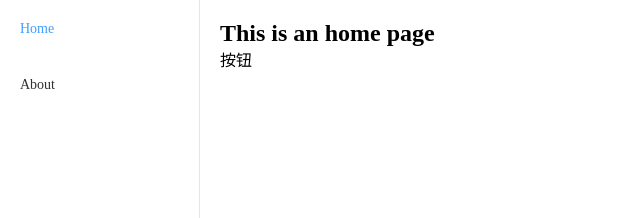
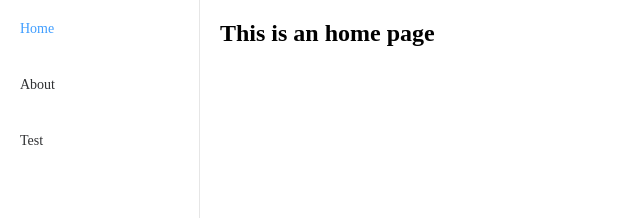
Before and after one commit to helloDangliyi/main-app, a Vue app: page / in a window 1280 px wide. Shown: the top 218 px of the page, without its empty margins (0-640 px from the left). Built offline with nearby package versions, Linux system fonts and the light colour scheme.

Commit message:
改造路由

```diff
--- a/package.json
+++ b/package.json
@@ -45,7 +45,9 @@
     "parserOptions": {
       "parser": "@babel/eslint-parser"
     },
-    "rules": {}
+    "rules": {
+      "vue/multi-word-component-names":"off"
+    }
   },
   "browserslist": [
     "> 1%",
--- a/src/App.vue
+++ b/src/App.vue
@@ -1,20 +1,6 @@
 <template>
   <div id="app">
-    <el-container>
-      <el-aside width="200px">
-        <el-menu default-active="/" router>
-          <el-menu-item index="/">
-            <span slot="title">Home</span>
-          </el-menu-item>
-          <el-menu-item index="/about">
-            <span slot="title">About</span>
-          </el-menu-item>
-        </el-menu>
-      </el-aside>
-      <el-main>
-        <router-view />
-      </el-main>
-    </el-container>
+   <router-view></router-view>
   </div>
 </template>
 
--- /dev/null
+++ b/src/layout/index.vue
@@ -0,0 +1,21 @@
+<template>
+  <el-container>
+    <el-aside width="200px">
+      <el-menu :default-active="$route.path" router>
+        <el-menu-item index="/">
+          <span slot="title">Home</span>
+        </el-menu-item>
+        <el-menu-item index="/about">
+          <span slot="title">About</span>
+        </el-menu-item>
+        <el-menu-item index="/sub-vue/micro/test">
+          <span slot="title">Test</span>
+        </el-menu-item>
+      </el-menu>
+    </el-aside>
+
+    <el-main>
+      <router-view />
+    </el-main>
+  </el-container>
+</template>
--- a/src/router/index.js
+++ b/src/router/index.js
@@ -1,14 +1,19 @@
 import Vue from 'vue'
 import VueRouter from 'vue-router'
-import HomeView from '../views/HomeView.vue'
-
+import Layout from '@/layout/index.vue'
 Vue.use(VueRouter)
 
 const routes = [
+
+  {
+    path: '/',
+    meta: { title: '布局' },
+    component: Layout,
+    children: [
       {
         path: '/',
         name: 'home',
-    component: HomeView
+        component: () => import('../views/HomeView.vue')
       },
       {
         path: '/about',
@@ -21,6 +26,9 @@ const routes = [
         component: () => import('@/views/qiankun/index.vue')
       }
     ]
+  }
+
+]
 
 const router = new VueRouter({
   mode: 'history',
--- a/src/views/HomeView.vue
+++ b/src/views/HomeView.vue
@@ -1,8 +1,7 @@
 <template>
   <div class="home">
     <h1>This is an home page</h1>
-
-    <div @click="onJump">按钮</div>
+    <!-- <div @click="onJump">按钮</div> -->
   </div>
 </template>
 
@@ -10,9 +9,9 @@
 export default {
   name: 'HomeView',
   methods: {
-    onJump () {
-      this.$router.push('/sub-vue/test')
-    }
+    // onJump () {
+    //   this.$router.push('/sub-vue/micro/test')
+    // }
   }
 }
 </script>
```
Lines whose indentation alone changed are shown as unchanged.
